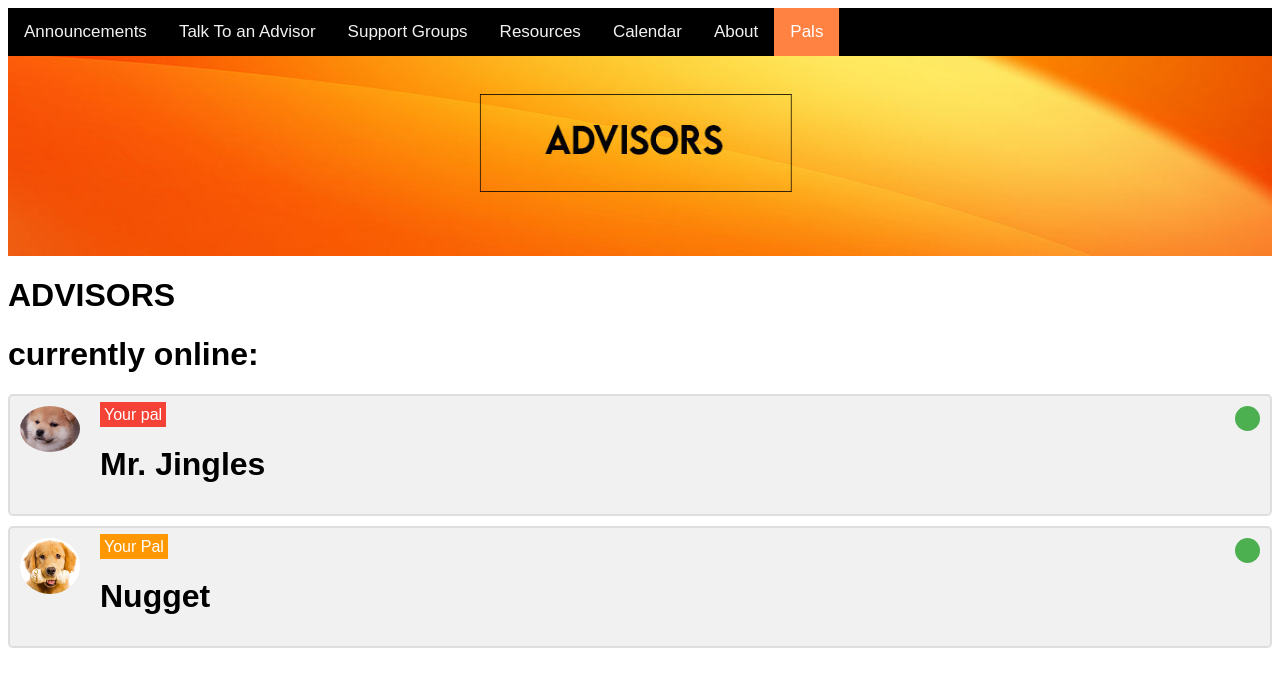
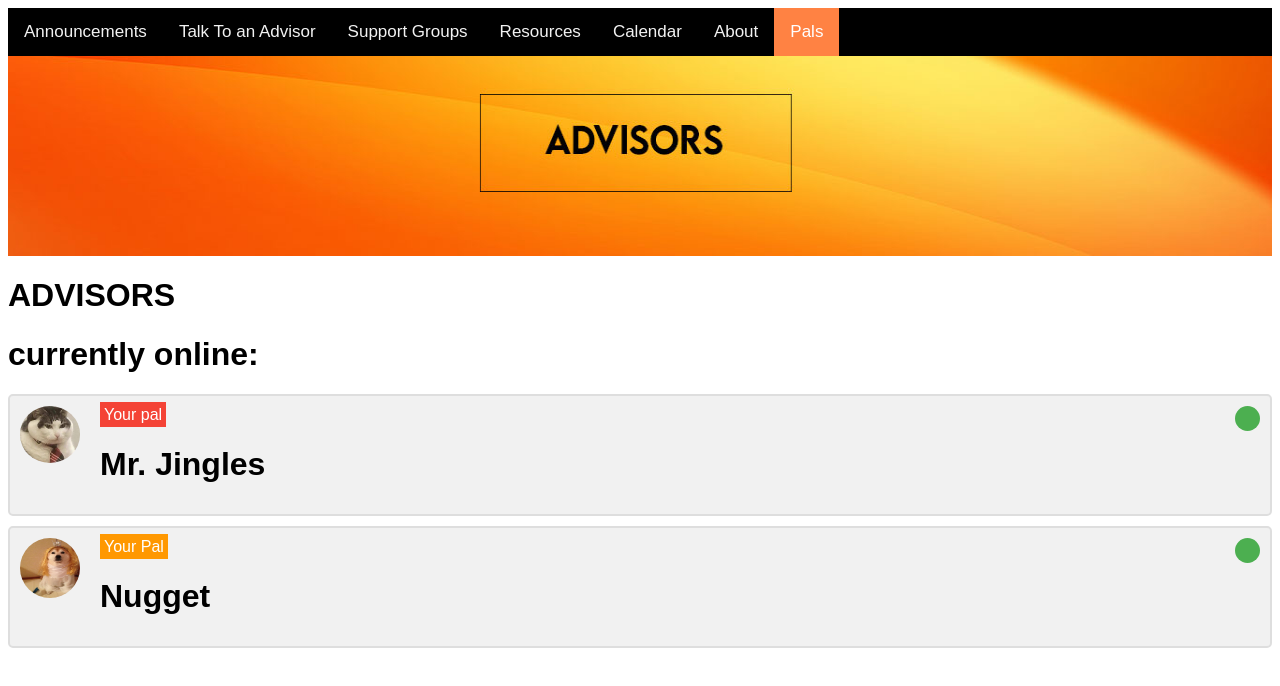
Before and after one commit to Qooky/abag, a plain HTML site: page pals.html in a window 1280 px wide. Drawn offline with Linux system fonts and the light colour scheme.

Commit message:
added pals, needs banner pic

```diff
--- a/pals.html
+++ b/pals.html
@@ -24,6 +24,7 @@ body {
 .container img {
   float: left;
   max-width: 60px;
+  max-height: 60px;
   width: 100%;
   margin-right: 20px;
   border-radius: 50%;
@@ -160,14 +161,14 @@ h2 {
 
 
 <div class="container">
-  <img src = "Mini-shiba.jpg" alt="Avatar" style="width:100%;">
+  <img src = "jingles.jpg" alt="Avatar" style="width:100%;">
   <span class="label peer">Your pal</span>
   <span class="dot available"></span>
   <h3 id = "demo">Mr. Jingles</h3>
 </div>
 
 <div class="container">
-  <img src="doggowithbone.jpeg" alt="Avatar" style="width:100%;">
+  <img src="nugget.jpg" alt="Avatar" style="width:100%;">
    <span class="label councillor">Your Pal</span>
     <span class="dot available"></span>
   <h3>Nugget</h3>
```
Also changed, not shown: jingles.jpg (added), nugget.jpg (added).
